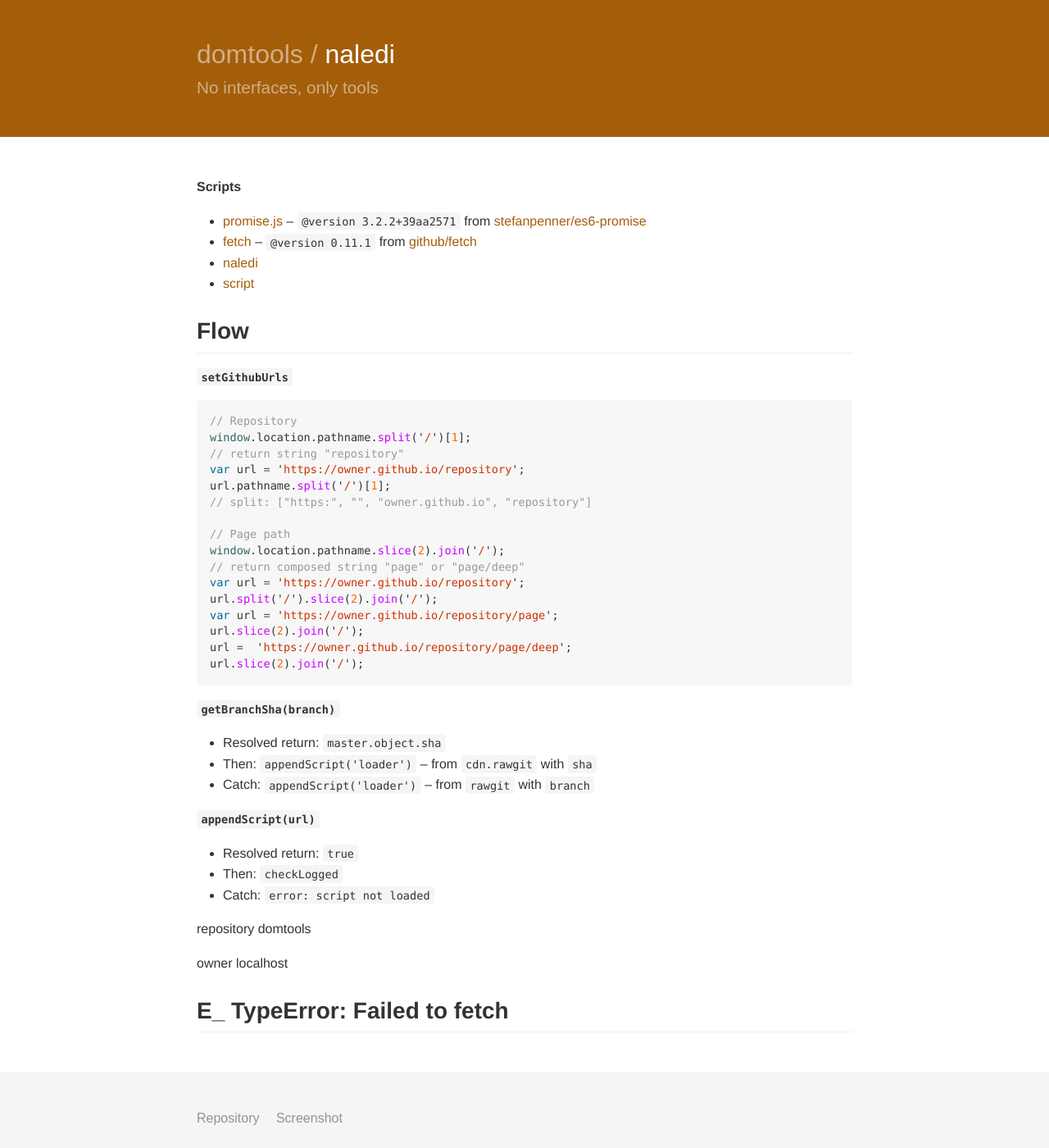
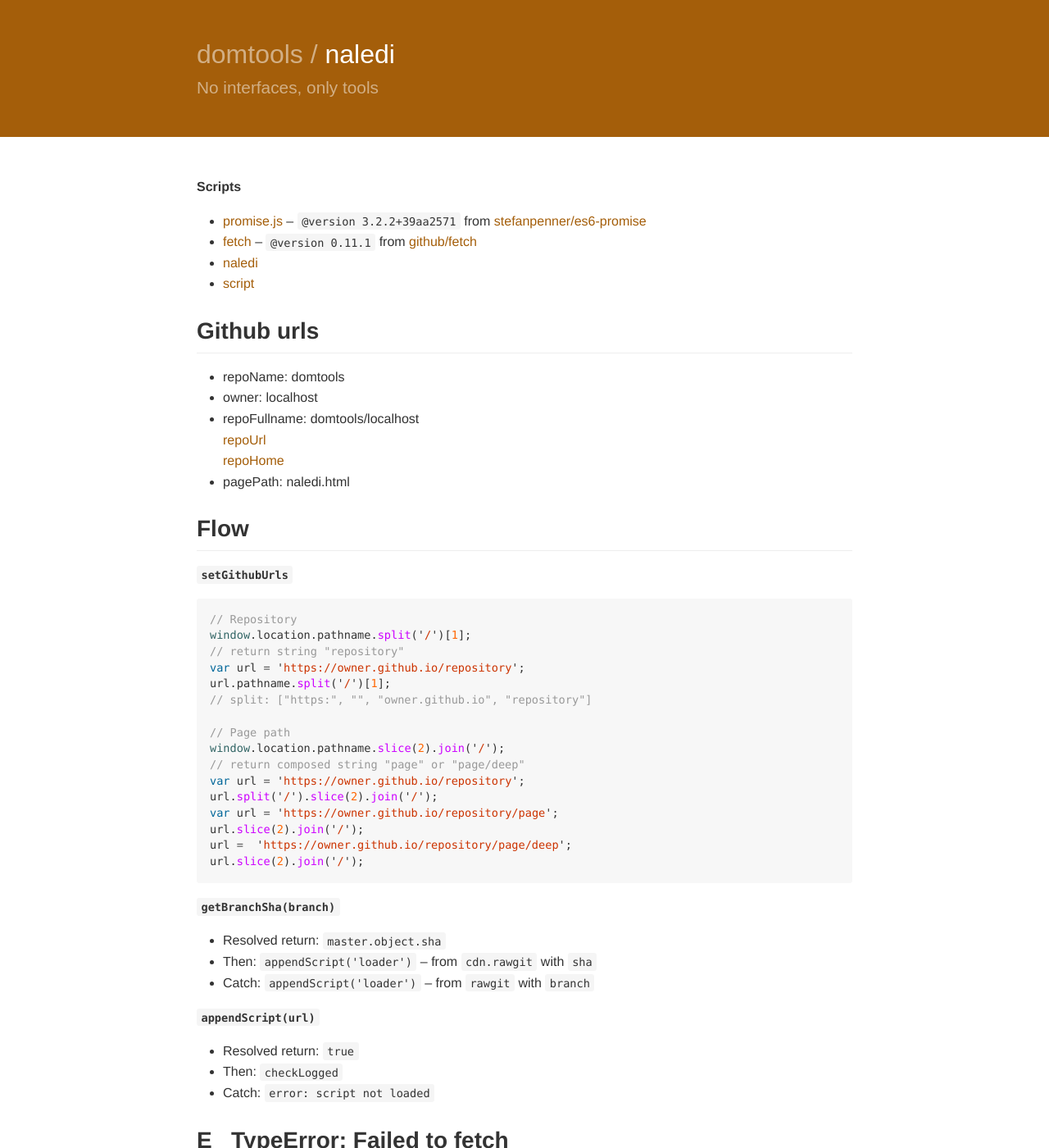
Before and after one commit to petrosh/domtools, a Jekyll site: the page built from pages/naledi/index.md, in a window 1280 px wide and 1400 px high. Shown: the whole window at 82% size. Built offline with Jekyll 4.4.1, drawn with Linux system fonts in a browser that asks for light colours; some of the changed lines change nothing that is shown.

Commit message:
Introduce first Naledi variabules

```diff
--- a/pages/naledi/index.md
+++ b/pages/naledi/index.md
@@ -17,6 +17,10 @@ js:
 - [fetch](/js/fetch.js) – `@version 0.11.1` from [github/fetch](//github.com/github/fetch)
 - [naledi](/js/naledi.js)
 - [script]({{ site.baseurl }}/pages{{ page.url | append: '/' }}script.js)
+
+## Github urls
+
+<ul id="variables"></ul>
 
 ## Flow
 
--- a/pages/naledi/script.js
+++ b/pages/naledi/script.js
@@ -1,11 +1,28 @@
-var t = new Date().toISOString();
+// var t = new Date().toISOString();
 var section = document.querySelector('section');
 var p = document.createElement('p');
+var githubUrls = document.querySelector('#variables');
 
-section.appendChilds([
-	createCustomElement('p', 'repository ' + window.location.pathname.split('/')[1]),
-	createCustomElement('p', ' owner ' + window.location.host.split('.')[0])
+// URLS
+
+var repoName = window.location.pathname.split('/')[1];
+var owner = window.location.host.split('.')[0];
+var repoFullname = [repoName, owner].join('/');
+var repoUrl = ['https://github.com', repoFullname].join('/');
+var repoHome = ['https://' + owner + '.github.io', repoName].join('/');
+var pagePath = window.location.pathname.split('/').slice(2).join('/');
+
+githubUrls.appendChilds([
+	createCustomElement('li', 'repoName: ' + repoName),
+	createCustomElement('li', 'owner: ' + owner),
+	createCustomElement('li', 'repoFullname: ' + repoFullname),
+	createCustomElement('a', 'repoUrl', {href: repoUrl}),
+	createCustomElement('br'),
+	createCustomElement('a', 'repoHome', {href: repoHome}),
+	createCustomElement('li', 'pagePath: ' + pagePath)
 ]);
+
+// FETCH
 
 var result = fetch('https://api.github.com');
 
@@ -17,18 +34,7 @@ result.then(function (response) {
 	var response = JSON.parse(text);
 	p.innerHTML += '<br>current_user_url: ' + response.current_user_url;
 	section.appendChild(p);
-	setGithubUrl();
 }).catch(function (ex) {
 	section.appendChild(createCustomElement('h2', 'E_ ' + ex));
 	console.log(ex);
 });
-
-function setGithubUrl () {
-	console.log('window.location.pathname', window.location.pathname);
-	console.log('window.location.pathname.split(\'/\')', window.location.pathname.split('/'));
-	console.log('window.location.pathname.split(\'/\')[1] = repository', window.location.pathname.split('/')[1]);
-	console.log('window.location.pathname.split(\'/\').slice(2).join(\'/\') = pagePath', window.location.pathname.split('/').slice(2).join('/'));
-	console.log('window.location.host', window.location.host);
-	console.log('window.location.host.split(\'.\')', window.location.host.split('.'));
-	console.log('window.location.host.split(\'.\')[0] = owner', window.location.host.split('.')[0]);
-}
```
